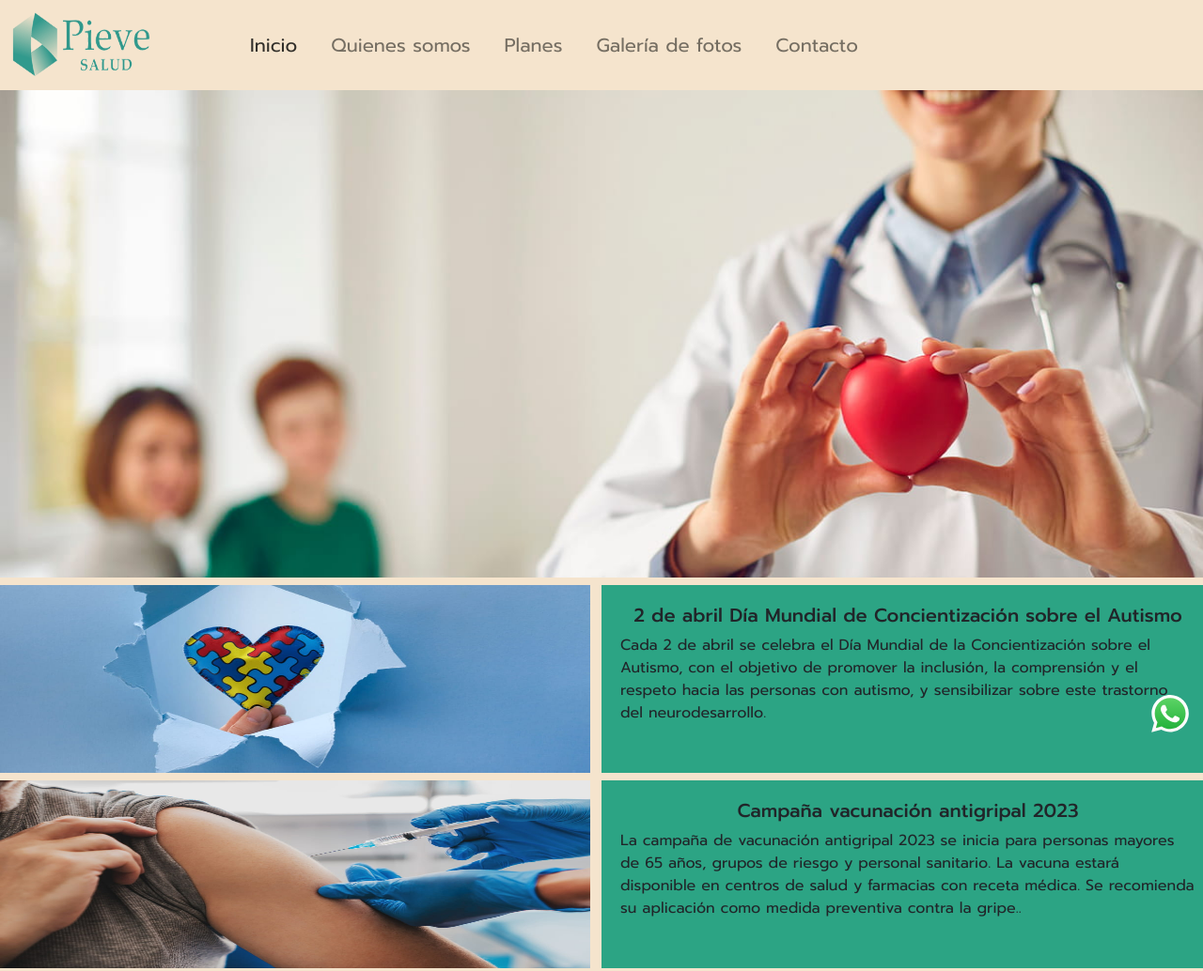
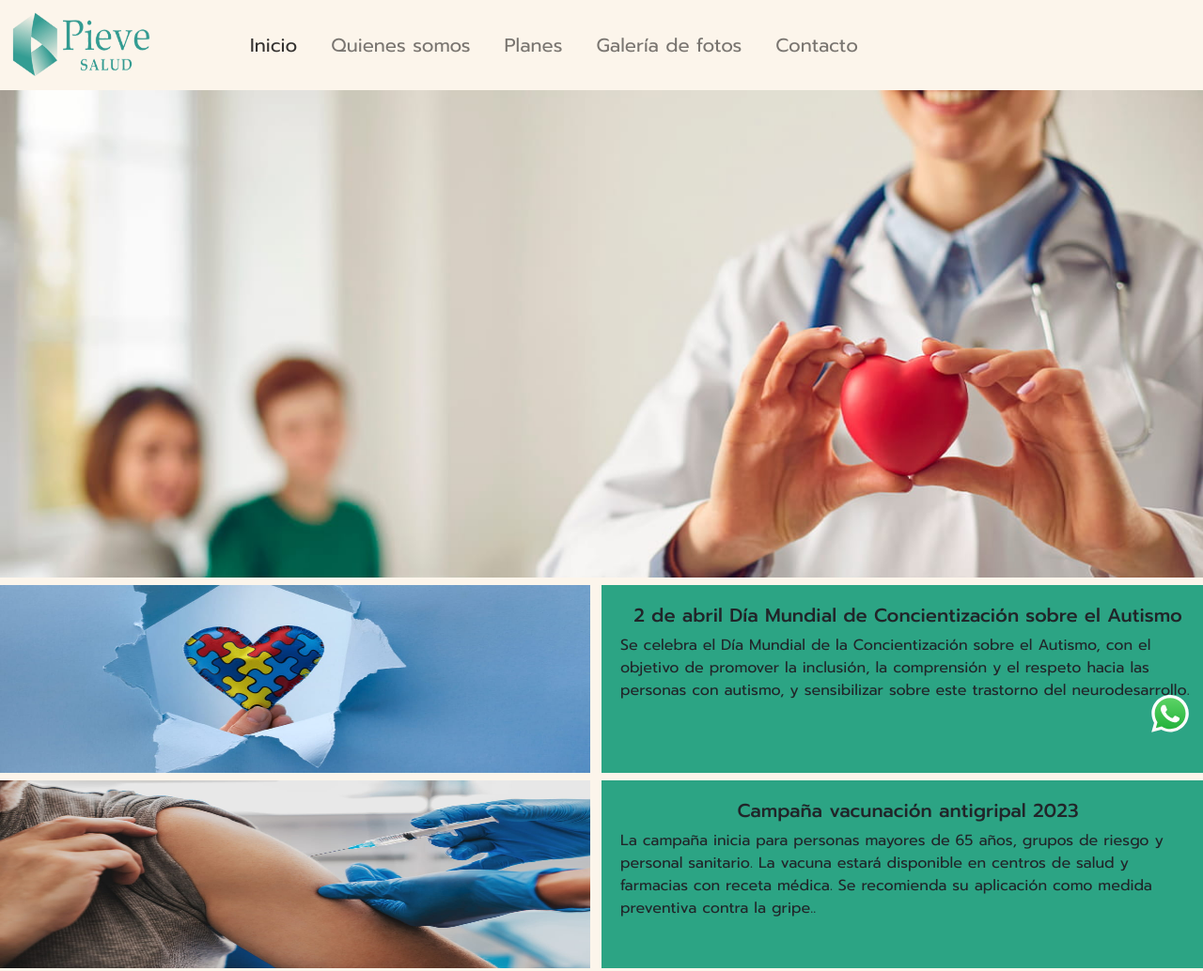
Before and after one commit to gonrivera/proyecto, a website: page index.html in a window 1280 px wide. Shown: the top 1034 px of the page at 94% size. Drawn offline with nearby package versions, Linux system fonts and the light colour scheme.

Commit message:
arreglo textos y cambio de bg

```diff
--- a/css/styles.css
+++ b/css/styles.css
@@ -13,12 +13,12 @@ h1, h2, h3, h4, h5 {
 }
 
 body {
-  background-color: #f5e4cd;
+  background-color: #fcf5eb;
 }
 
 .navbar {
   top: 0;
-  background-color: #f5e4cd;
+  background-color: #fcf5eb;
   opacity: 0.8;
 }
 .navbar .navbar-brand img {
@@ -31,7 +31,7 @@ body {
 
 @media (min-width: 900px) {
   .navbar-brand img {
-    width: 180px;
+    width: 200px;
     height: 90px;
   }
 }
--- a/index.html
+++ b/index.html
@@ -64,14 +64,14 @@
                     </div>
                     <div class="texto-nota col-sm-12 col-md-6 col-lg-6 mt-2">
                         <h5>2 de abril Día Mundial de Concientización sobre el Autismo</h5>
-                        <p>Cada 2 de abril se celebra el Día Mundial de la Concientización sobre el Autismo, con el objetivo de promover la inclusión, la comprensión y el respeto hacia las personas con autismo, y sensibilizar sobre este trastorno del neurodesarrollo.</p>
+                        <p>Se celebra el Día Mundial de la Concientización sobre el Autismo, con el objetivo de promover la inclusión, la comprensión y el respeto hacia las personas con autismo, y sensibilizar sobre este trastorno del neurodesarrollo.</p>
                     </div>
                     <div class="notas col-sm-12 col-md-6 col-lg-6 mt-2">
                         <img src="img/vacuna1.jpg" alt="Vacunación" class="img-nota img-fluid">
                     </div>
                     <div class="texto-nota col-sm-12 col-md-6 col-lg-6 mt-2">
                         <h5>Campaña vacunación antigripal 2023</h5>
-                        <p>La campaña de vacunación antigripal 2023 se inicia para personas mayores de 65 años, grupos de riesgo y personal sanitario. La vacuna estará disponible en centros de salud y farmacias con receta médica. Se recomienda su aplicación como medida preventiva contra la gripe..</p>
+                        <p>La campaña inicia para personas mayores de 65 años, grupos de riesgo y personal sanitario. La vacuna estará disponible en centros de salud y farmacias con receta médica. Se recomienda su aplicación como medida preventiva contra la gripe..</p>
                     </div>
                     <div class="notas col-sm-12 col-md-6 col-lg-6 mt-2 mb-2">
                         <img src="img/dengue.jpg" alt="Mosquito dengue" class="img-nota img-fluid">
```
